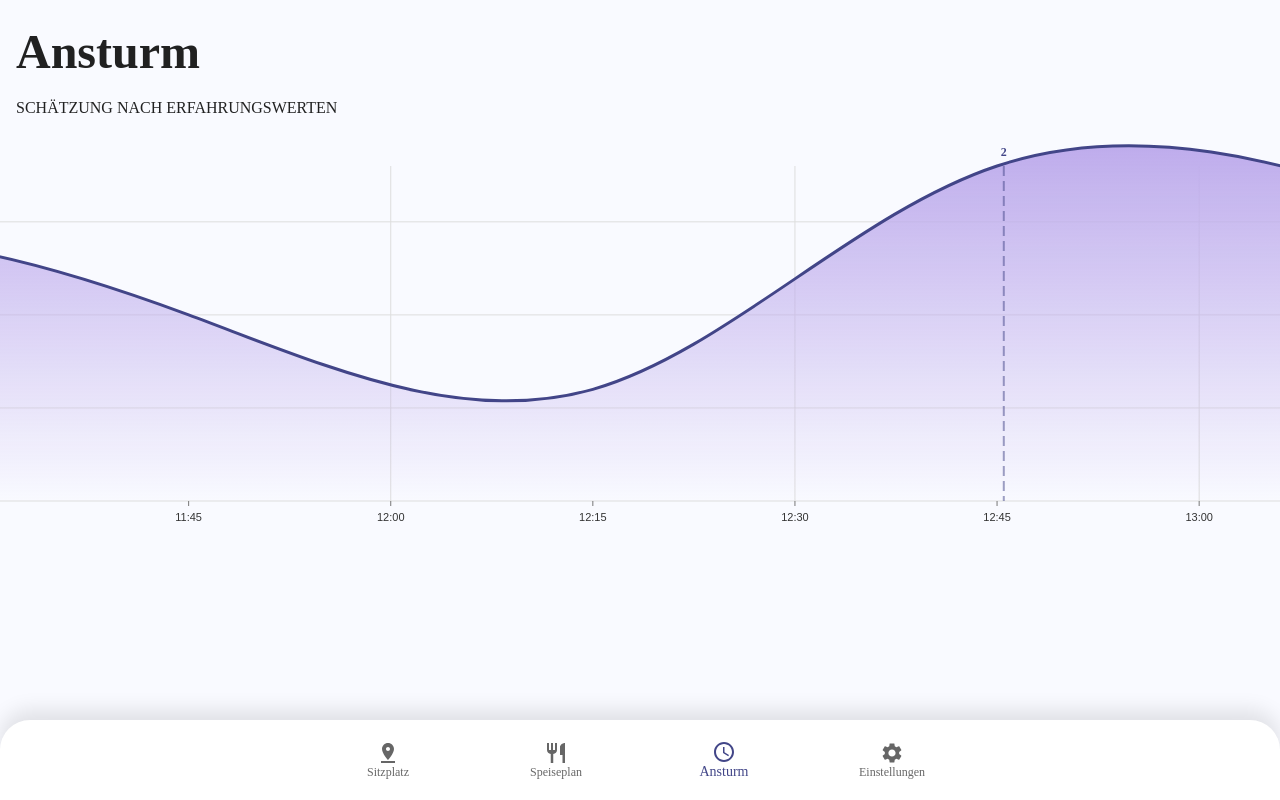
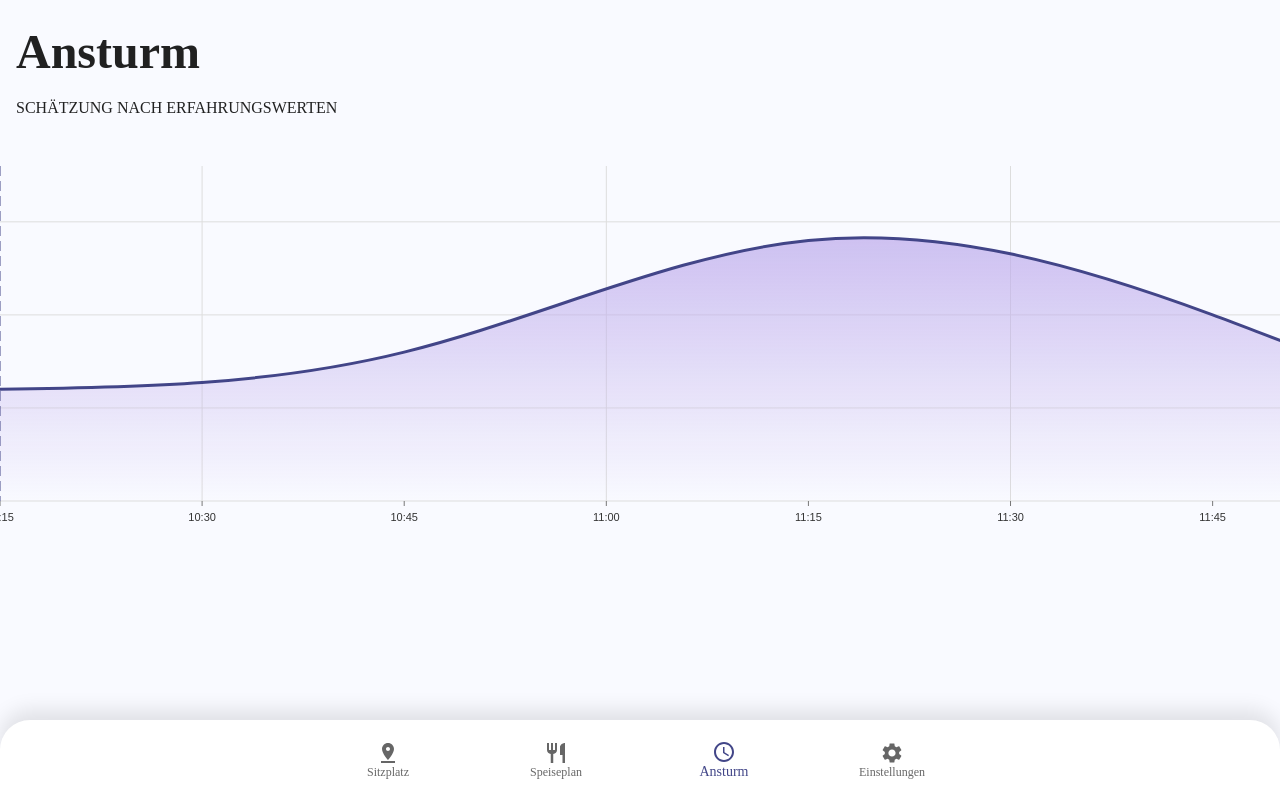
Before and after one commit to LinusHe/MensaPWA, a React (Create React App) app in the folder client/: page /rush in a window 1280 px wide. Built offline with nearby package versions, Linux system fonts and the light colour scheme.

Commit message:
Graph indicates current time

```diff
--- a/client/src/components/CapacityGraph.js
+++ b/client/src/components/CapacityGraph.js
@@ -1,10 +1,20 @@
-import React, { useEffect, useRef } from 'react';
+import React, { useEffect, useRef, useState } from 'react';
 import { ResponsiveLine, defs } from '@nivo/line';
 
-const CapacityGraph = ({ data }) => {
+const CapacityGraph = ({ data, currentCapa }) => {
   const containerRef = useRef(null);
   const bigElementRef = useRef(null);
-  const scrollMultiplier = 0.8; // Anpassbare Variable zur Multiplikation der Abweichung
+  let debugHour = "14";
+  let debugMinute = "00";
+  const currentTime = new Date();
+
+  const startHour = 11;
+  const endHour = 15;
+  const currentHour = currentTime.getHours();
+  const currentMinute = currentTime.getMinutes();
+  const scrollMultiplier = ((currentHour - startHour) / (endHour - startHour)) * 2.2; // Value between 0 and 1 representing the current time between 10:00 and 15:00
+
+  let currencyCapacity = currentCapa;
 
   useEffect(() => {
     const container = containerRef.current;
@@ -17,6 +27,8 @@ const CapacityGraph = ({ data }) => {
     const scrollOffset = (available / 2) * scrollMultiplier;
     container.scrollLeft = scrollOffset;
   };
+
+
 
   const format = v => `${v}%`
 
@@ -87,8 +99,8 @@ const CapacityGraph = ({ data }) => {
           markers={[
             {
               axis: 'x',
-              legend: new Date().getDate(),
-              legendPosition: 'top',
+              legend: currencyCapacity,
+              legendPosition: 'left',
               lineStyle: {
                 stroke: '#424588',
                 strokeWidth: 2,
@@ -97,15 +109,16 @@ const CapacityGraph = ({ data }) => {
               },
               legendOrientation: 'horizontal',
               textStyle: {
-                fill: '#424588',
-                fontSize: 12,
+                fill: '#fcb23b',
+                fontSize: 22,
                 fontWeight: 600,
 
-            },
-              value: new Date("1900-01-01T12:45:30")
+              },
+              // value: new Date(`1900-01-01T${new Date().toTimeString().slice(0, 8)}`)
+              value: new Date(`1900-01-01T${currentHour}:${currentMinute}:00`)
             }
           ]}
-          layers={['grid', 'axes', 'areas',  'markers', 'crosshair', 'lines', 'points', 'slices', 'mesh', 'legends']}
+          layers={['grid', 'axes', 'areas', 'markers', 'crosshair', 'lines', 'points', 'slices', 'mesh', 'legends']}
         />
       </div>
     </div>
--- a/client/src/components/CapacityIndicator.js
+++ b/client/src/components/CapacityIndicator.js
@@ -6,6 +6,34 @@ import CapacityData from '../assets/mensaCapacity.json'
 
 
 function CapacityIndicator() {
+  let currentHour = new Date().getHours().toString();
+  let currentMinute = new Date().getMinutes().toString();
+
+  const calculateCurentCapacity = () => {
+      const mensaCapacity = require('../assets/mensaCapacity.json');
+      const currentTime = `${currentHour}:${currentMinute}`;
+      let previousTime = mensaCapacity[0].data[0].x;
+      let previousValue = mensaCapacity[0].data[0].y;
+      let nextTime = mensaCapacity[0].data[1].x;
+      let nextValue = mensaCapacity[0].data[1].y;
+      let i = 1;
+
+      while (currentTime > nextTime && i < mensaCapacity[0].data.length - 1) {
+        previousTime = nextTime;
+        previousValue = nextValue;
+        i++;
+        nextTime = mensaCapacity[0].data[i].x;
+        nextValue = mensaCapacity[0].data[i].y;
+      }
+
+      const previousTimeInMinutes = parseInt(previousTime.split(':')[0]) * 60 + parseInt(previousTime.split(':')[1]);
+      const nextTimeInMinutes = parseInt(nextTime.split(':')[0]) * 60 + parseInt(nextTime.split(':')[1]);
+      const currentTimeInMinutes = parseInt(currentHour) * 60 + parseInt(currentMinute);
+
+      const interpolatedValue = previousValue + (nextValue - previousValue) * ((currentTimeInMinutes - previousTimeInMinutes) / (nextTimeInMinutes - previousTimeInMinutes));
+      return('~'+interpolatedValue.toFixed(0)+"%");
+  }
+
   return (
     <Grid
       container
@@ -26,7 +54,7 @@ function CapacityIndicator() {
         </Typography>
       </Grid>
       <Grid item xs={12} sx={{ flexGrow: 1 }}>
-        <CapacityGraph data={CapacityData}></CapacityGraph>
+        <CapacityGraph data={CapacityData} currentCapa={calculateCurentCapacity()}></CapacityGraph>
       </Grid>
     </Grid>
   )
```
